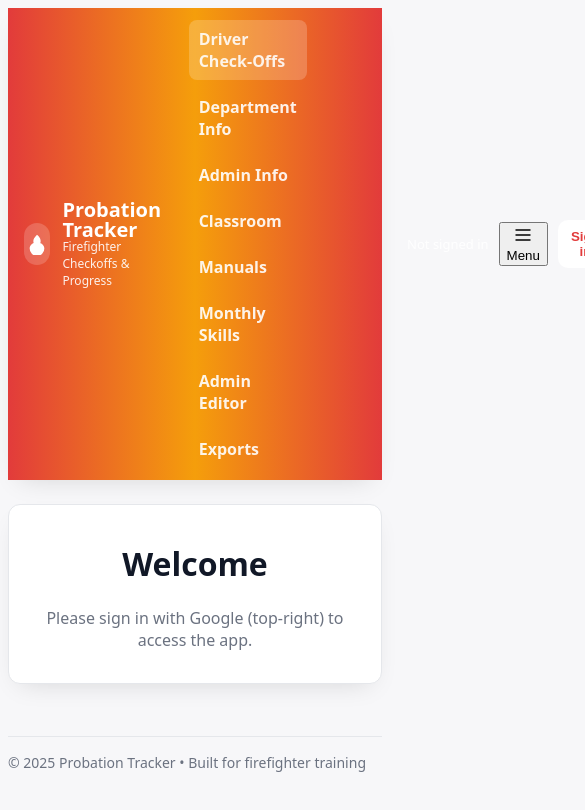
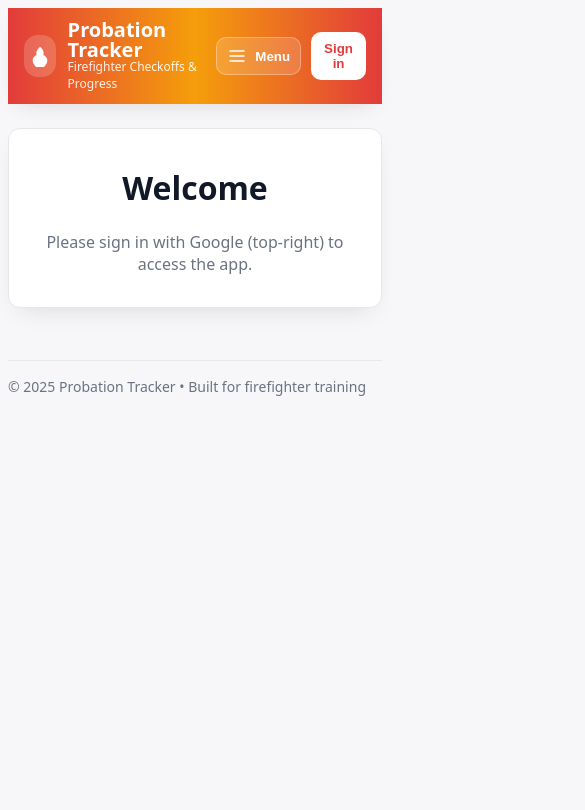
Before and after one commit to mattrauschenbach-cloud/GHFD-CHECKOFF, a React (Vite) app: page /driver in a window 390 px wide. Shown: the top 810 px of the page, 585 px wide, since content can reach past the window. Built offline with nearby package versions, Linux system fonts and the light colour scheme; no server answers.

Commit message:
Update index.css

```diff
--- a/src/index.css
+++ b/src/index.css
@@ -1,75 +1,197 @@
-/* Layout & theming */
-:root{
-  --brand: #e23b3b;      /* primary red */
-  --brand-2:#f59e0b;     /* warm amber */
-  --text: #111827;
-  --muted:#6b7280;
-  --bg:   #f7f7f9;
+/* ===============================
+   Global Theme & Base
+   =============================== */
+:root {
+  --brand: #e23b3b;       /* primary red */
+  --brand-2: #f59e0b;     /* warm amber */
+  --text: #111827;        /* slate-900 */
+  --muted: #6b7280;       /* slate-500 */
+  --bg: #f7f7f9;          /* subtle app background */
   --card: #ffffff;
-  --border:#e5e7eb;
-  --shadow: 0 10px 25px -12px rgba(0,0,0,.15);
+  --border: #e5e7eb;      /* slate-200 */
+  --shadow: 0 10px 25px -12px rgba(0, 0, 0, 0.15);
   --radius: 12px;
 }
 
-html, body, #root { height: 100%; background: var(--bg); color: var(--text); font-family: system-ui, -apple-system, Segoe UI, Roboto, Arial, sans-serif; }
+html, body, #root {
+  height: 100%;
+  background: var(--bg);
+  color: var(--text);
+  font-family: system-ui, -apple-system, Segoe UI, Roboto, Arial, sans-serif;
+}
+
 a { color: var(--brand); text-decoration: none; }
 a:hover { text-decoration: underline; }
 
 .container { max-width: 1100px; margin: 0 auto; padding: 0 16px; }
 
+/* ===============================
+   Header & Navigation
+   =============================== */
 .header {
   background: linear-gradient(90deg, var(--brand), var(--brand-2), var(--brand));
   color: #fff;
   box-shadow: var(--shadow);
 }
-.header-inner { display:flex; align-items:center; justify-content:space-between; gap:12px; padding: 12px 16px; }
-.brand { display:flex; align-items:center; gap:12px; color:#fff; text-decoration:none; }
-.brand-badge { width:42px; height:42px; border-radius:14px; background: rgba(255,255,255,.18); display:grid; place-items:center; }
-.brand-title { font-weight:800; font-size: 20px; line-height:1; }
-.brand-sub { font-size: 12px; opacity:.9; margin-top:-2px; }
+.header-inner {
+  display: flex; align-items: center; justify-content: space-between;
+  gap: 12px; padding: 12px 16px;
+}
+.header-wrap { position: relative; } /* for mobile dropdown positioning */
 
-.nav { display:flex; gap:8px; flex-wrap:wrap; }
-.tab { padding: 8px 10px; border-radius:8px; font-weight:600; color:#fff; opacity:.9; }
-.tab:hover { background: rgba(255,255,255,.12); opacity:1; }
+.brand {
+  display: flex; align-items: center; gap: 12px;
+  color: #fff; text-decoration: none;
+}
+.brand-badge {
+  width: 42px; height: 42px; border-radius: 14px;
+  background: rgba(255,255,255,.18); display: grid; place-items: center;
+}
+.brand-title { font-weight: 800; font-size: 20px; line-height: 1; }
+.brand-sub { font-size: 12px; opacity: .9; margin-top: -2px; }
+
+.nav { display: flex; gap: 8px; flex-wrap: wrap; }
+.tab {
+  padding: 8px 10px; border-radius: 8px; font-weight: 600;
+  color: #fff; opacity: .9;
+}
+.tab:hover { background: rgba(255,255,255,.12); opacity: 1; }
 .tab.active { background: rgba(255,255,255,.22); }
 
-.userbox { display:flex; align-items:center; gap:10px; }
-.userid { min-width: 170px; text-align:right; font-size:13px; opacity:.95; white-space:nowrap; text-overflow:ellipsis; overflow:hidden; }
+.userbox { display: flex; align-items: center; gap: 10px; }
+.userid {
+  min-width: 170px; text-align: right; font-size: 13px; opacity: .95;
+  white-space: nowrap; text-overflow: ellipsis; overflow: hidden;
+}
 
-.btn { display:inline-flex; align-items:center; gap:8px; padding:8px 12px; border-radius:10px; font-weight:700; border:1px solid transparent; transition:.15s ease; cursor:pointer; }
-.btn-primary { background:#fff; color:var(--brand); }
+/* ===============================
+   Buttons
+   =============================== */
+.btn {
+  display: inline-flex; align-items: center; gap: 8px;
+  padding: 8px 12px; border-radius: 10px; font-weight: 700;
+  border: 1px solid transparent; transition: .15s ease; cursor: pointer;
+}
+.btn-primary { background: #fff; color: var(--brand); }
 .btn-primary:hover { filter: brightness(0.96); }
-.btn-outline { background: rgba(255,255,255,.12); border-color: rgba(255,255,255,.32); color:#fff; }
+.btn-outline {
+  background: rgba(255,255,255,.12);
+  border-color: rgba(255,255,255,.32);
+  color: #fff;
+}
 .btn-outline:hover { background: rgba(255,255,255,.22); }
 
+/* Generic badges (used throughout) */
+.badge {
+  display: inline-flex; align-items: center;
+  padding: 2px 8px; border-radius: 999px; font-size: 12px; font-weight: 800;
+}
+.badge-ok  { background: #e8f5e9; color: #2e7d32; }
+.badge-bad { background: #ffebee; color: #c62828; }
+.badge-na  { background: #f3f4f6; color: #374151; }
+.codepill  { background: #f3f4f6; border-radius: 8px; padding: 3px 8px;
+             font-family: ui-monospace, SFMono-Regular, Menlo, monospace; }
+
+/* ===============================
+   Main, Cards, Grids, Tables
+   =============================== */
 .main { padding: 24px 0; }
-.card { background: var(--card); border:1px solid var(--border); border-radius: var(--radius); box-shadow: var(--shadow); }
+
+.card {
+  background: var(--card);
+  border: 1px solid var(--border);
+  border-radius: var(--radius);
+  box-shadow: var(--shadow);
+}
 .card.pad { padding: 16px; }
 
-.grid { display:grid; gap:16px; }
-.grid-2 { grid-template-columns: repeat(2, minmax(0,1fr)); }
-@media (max-width: 960px){ .grid-2 { grid-template-columns: 1fr; } }
+.grid { display: grid; gap: 16px; }
+.grid-2 { grid-template-columns: repeat(2, minmax(0, 1fr)); }
+@media (max-width: 960px) { .grid-2 { grid-template-columns: 1fr; } }
 
-.kpi { padding:14px; }
-.kpi .label { font-size:12px; text-transform:uppercase; letter-spacing:.04em; color: var(--muted); }
-.kpi .val { font-size:20px; font-weight:800; margin-top: 4px; }
+.table-wrap {
+  max-height: 320px; overflow: auto;
+  border: 1px solid var(--border); border-radius: 10px;
+}
+table { width: 100%; border-collapse: collapse; font-size: 14px; }
+th, td { text-align: left; padding: 10px; }
+thead tr { background: #fafafa; }
+tbody tr { border-top: 1px solid var(--border); }
+tbody tr:hover { background: #fffdf6; }
 
-.table-wrap { max-height: 320px; overflow:auto; border: 1px solid var(--border); border-radius: 10px; }
-table { width:100%; border-collapse:collapse; font-size:14px; }
-th, td { text-align:left; padding:10px; }
-thead tr { background:#fafafa; }
-tbody tr { border-top:1px solid var(--border); }
-tbody tr:hover { background:#fffdf6; }
+/* Inputs */
+.input, select, textarea {
+  padding: 8px 10px; border: 1px solid var(--border);
+  border-radius: 10px; background: #fff; outline: none;
+}
+.input:focus, select:focus, textarea:focus {
+  border-color: #d1d5db; box-shadow: 0 0 0 3px rgba(226,59,59,.08);
+}
 
-.input, select, textarea {
-  padding:8px 10px; border:1px solid var(--border); border-radius:10px; background:#fff; outline:none;
+/* ===============================
+   Footer
+   =============================== */
+.footer { border-top: 1px solid var(--border); margin-top: 28px; }
+.footer-inner { padding: 16px 0; color: var(--muted); font-size: 14px; }
+
+/* ===============================
+   Mobile Dropdown Navigation
+   =============================== */
+.mobile-toggle {
+  display: none;
+  background: rgba(255,255,255,.15);
+  color: #fff;
+  border: 1px solid rgba(255,255,255,.3);
+  border-radius: 10px;
+  padding: 8px 10px;
+  font-weight: 700;
+  cursor: pointer;
 }
-.input:focus, select:focus, textarea:focus { border-color:#d1d5db; box-shadow: 0 0 0 3px rgba(226,59,59,.08); }
+.mobile-toggle:focus { outline: 3px solid rgba(255,255,255,.45); outline-offset: 2px; }
 
-.badge { display:inline-flex; align-items:center; padding:2px 8px; border-radius:999px; font-size:12px; font-weight:800; }
-.badge-ok { background:#e8f5e9; color:#2e7d32; }
-.badge-bad { background:#ffebee; color:#c62828; }
-.badge-na  { background:#f3f4f6; color:#374151; }
+.mobile-menu {
+  position: absolute; left: 0; right: 0; top: 100%;
+  background: #fff; border: 1px solid var(--border);
+  border-radius: 12px; box-shadow: var(--shadow);
+  margin: 8px 16px; padding: 8px;
+  display: none; z-index: 40;
+}
+.mobile-menu.open { display: block; }
 
-.footer { border-top:1px solid var(--border); margin-top: 28px; }
-.footer-inner { padding: 16px 0; color: var(--muted); font-size:14px; }
+.mobile-menu a {
+  display: block; padding: 10px 12px; border-radius: 8px;
+  color: var(--text); font-weight: 700;
+}
+.mobile-menu a:hover { background: #fff5f5; }
+
+/* Responsive switches for mobile header */
+@media (max-width: 900px) {
+  .nav { display: none; }       /* hide desktop tabs */
+  .mobile-toggle { display: inline-flex; align-items: center; gap: 8px; }
+  .userid { display: none; }    /* save space on small screens */
+}
+
+/* ===============================
+   Department Info - Tabs & Lists
+   =============================== */
+.tabs { display: flex; gap: 6px; flex-wrap: wrap; margin-bottom: 12px; }
+.tab-chip {
+  padding: 8px 10px;
+  border: 1px solid var(--border);
+  border-radius: 10px;
+  background: #fff;
+  cursor: pointer;
+  font-weight: 700;
+}
+.tab-chip[aria-selected="true"] {
+  background: #fff0f0; border-color: #f9caca;
+}
+.section { padding: 4px 0 0; }
+
+.list { list-style: none; padding: 0; margin: 0; }
+.list li { padding: 10px 0; border-bottom: 1px solid var(--border); }
+
+.kv { display: flex; gap: 8px; align-items: baseline; }
+.kv .k { min-width: 160px; color: var(--muted); font-size: 13px; }
+
+.small { color: var(--muted); font-size: 13px; }
```
